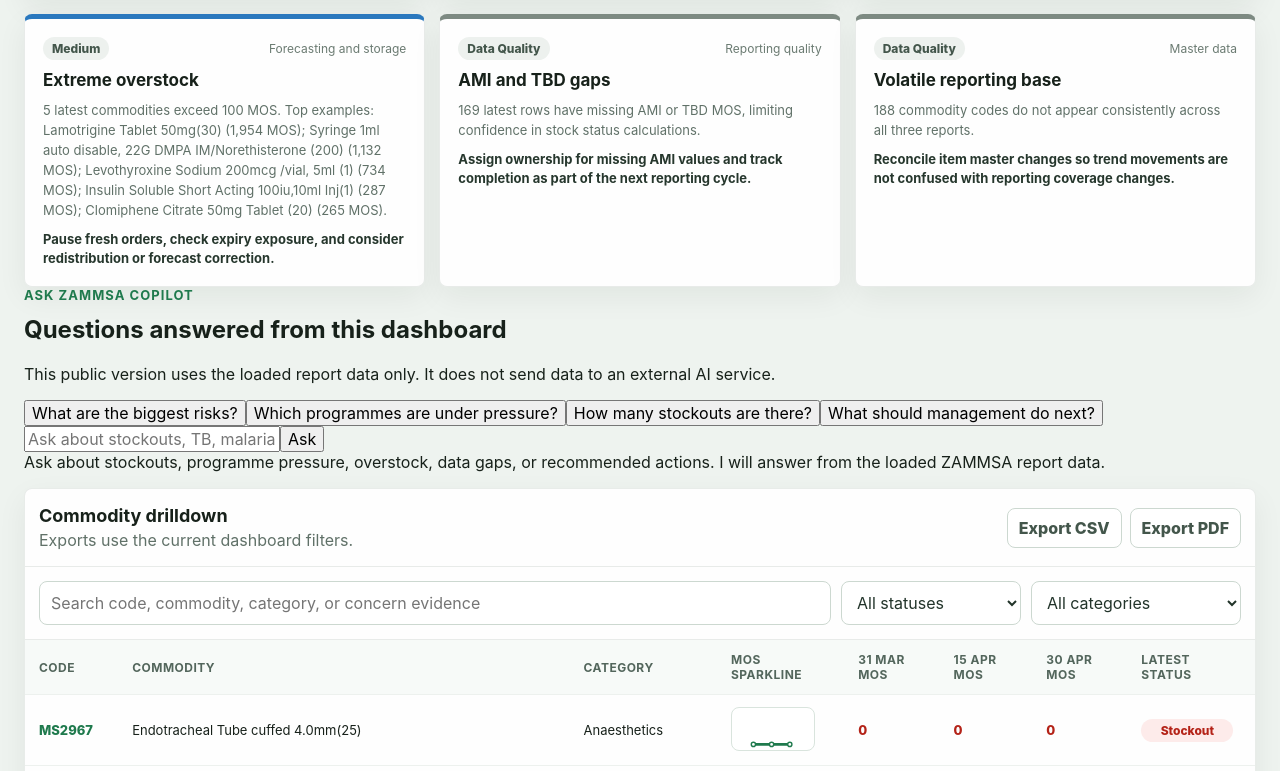
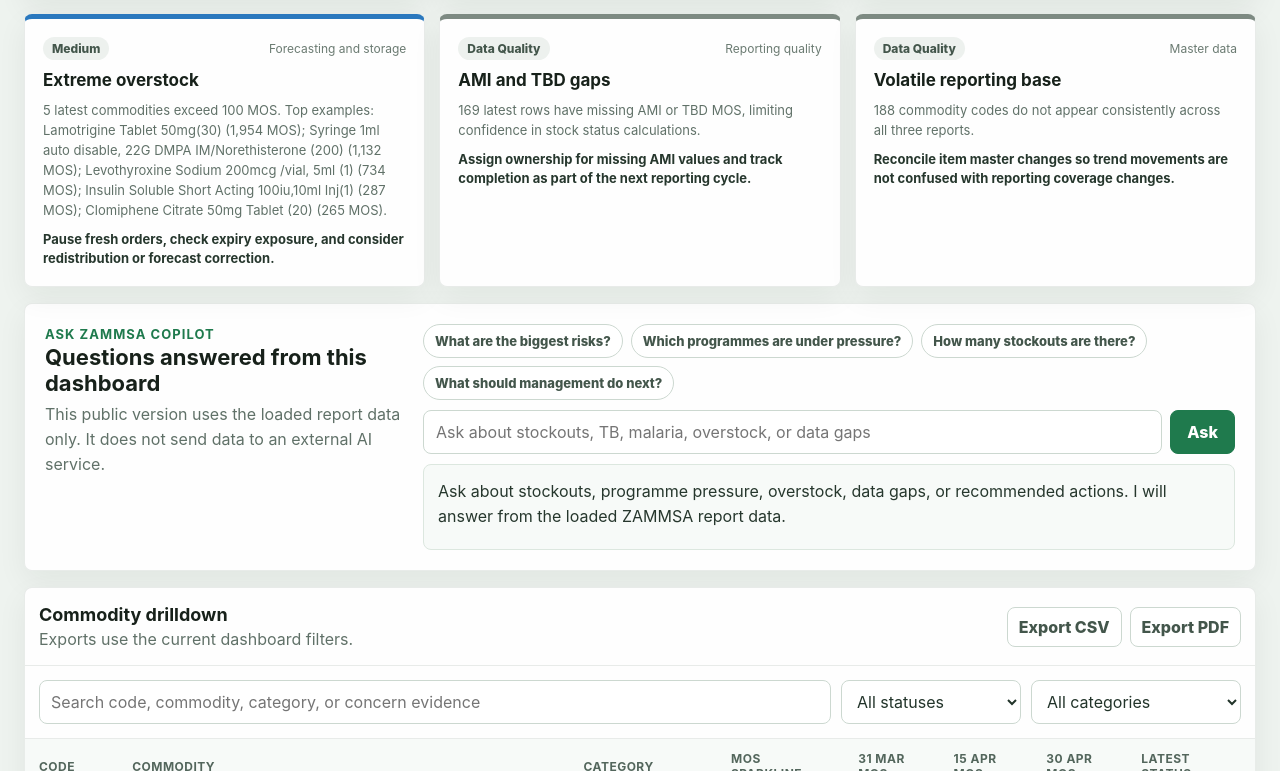
Before and after one commit to PharmZanga/zammsa-stock-dashboard, a React (Vite) app: page / in a window 1280 px wide. Shown: the part 1761-2532 px from the top of the page. Built offline with nearby package versions, Linux system fonts and the light colour scheme.

Commit message:
Style dashboard copilot panel

```diff
--- a/src/index.css
+++ b/src/index.css
@@ -101,6 +101,17 @@ h1 {
 
 .report-card strong {
   font-size: 24px;
+}
+
+.hero-export {
+  margin-top: 8px;
+  border: 1px solid rgba(255, 255, 255, 0.5);
+  border-radius: 8px;
+  background: rgba(255, 255, 255, 0.16);
+  color: #fff;
+  cursor: pointer;
+  font-weight: 760;
+  padding: 10px 12px;
 }
 
 .stats-grid,
@@ -711,6 +722,86 @@ h1 {
   border-top-color: #7d8a82;
 }
 
+.assistant-panel {
+  display: grid;
+  grid-template-columns: 360px minmax(0, 1fr);
+  gap: 18px;
+  margin-top: 16px;
+  padding: 20px;
+  border: 1px solid rgba(19, 43, 31, 0.09);
+  border-radius: 8px;
+  background: rgba(255, 255, 255, 0.92);
+  box-shadow: 0 10px 30px rgba(18, 36, 25, 0.06);
+}
+
+.assistant-panel h2 {
+  margin-bottom: 6px;
+  font-size: 22px;
+}
+
+.assistant-panel p {
+  margin-bottom: 0;
+  color: #607168;
+  line-height: 1.55;
+}
+
+.assistant-chat {
+  display: grid;
+  gap: 10px;
+}
+
+.suggested-questions {
+  display: flex;
+  flex-wrap: wrap;
+  gap: 8px;
+}
+
+.suggested-questions button {
+  border: 1px solid #ccd8d0;
+  border-radius: 999px;
+  background: #fff;
+  color: #43564b;
+  cursor: pointer;
+  font-size: 13px;
+  font-weight: 760;
+  padding: 8px 11px;
+}
+
+.assistant-chat form {
+  display: grid;
+  grid-template-columns: minmax(0, 1fr) auto;
+  gap: 8px;
+}
+
+.assistant-chat input {
+  min-width: 0;
+  border: 1px solid #ccd8d0;
+  border-radius: 8px;
+  background: #fff;
+  color: #22342a;
+  padding: 11px 12px;
+}
+
+.assistant-chat form button {
+  border: 1px solid #1f7a4d;
+  border-radius: 8px;
+  background: #1f7a4d;
+  color: #fff;
+  cursor: pointer;
+  font-weight: 760;
+  padding: 11px 16px;
+}
+
+.assistant-answer {
+  min-height: 86px;
+  padding: 14px;
+  border: 1px solid #dce7df;
+  border-radius: 8px;
+  background: #f7faf8;
+  color: #26372d;
+  line-height: 1.55;
+}
+
 .table-panel {
   margin-top: 16px;
   overflow: hidden;
@@ -984,6 +1075,7 @@ td.neutral {
   .actions,
   .timeline-grid,
   .concerns-grid,
+  .assistant-panel,
   .table-tools {
     grid-template-columns: 1fr;
   }
@@ -1037,6 +1129,10 @@ td.neutral {
   .modal-grid {
     grid-template-columns: 1fr;
   }
+
+  .assistant-chat form {
+    grid-template-columns: 1fr;
+  }
 }
 
 @media print {
@@ -1052,6 +1148,7 @@ td.neutral {
   .control-strip,
   .sparkline-button,
   .export-actions,
+  .assistant-panel,
   .ghost-button {
     display: none;
   }
```
